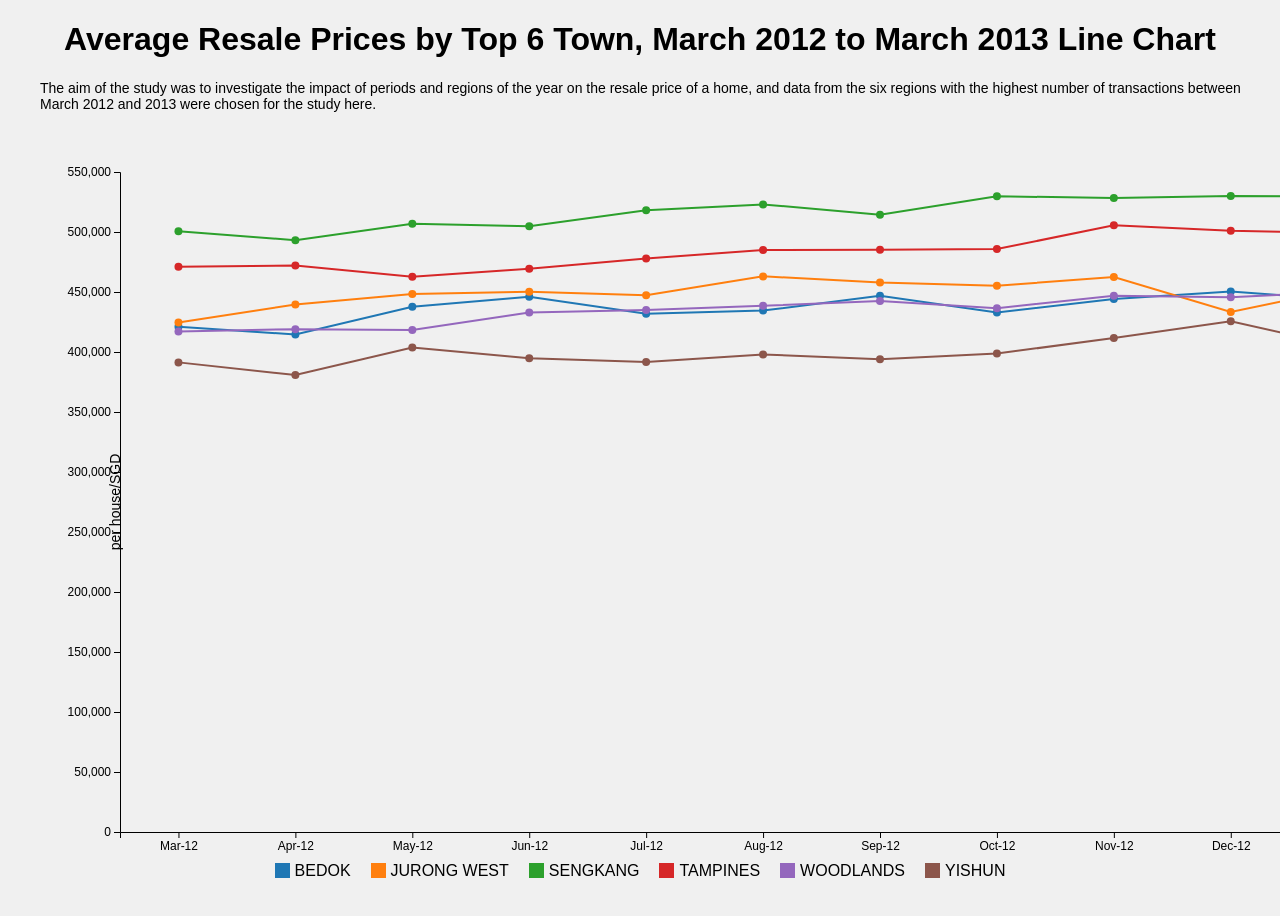
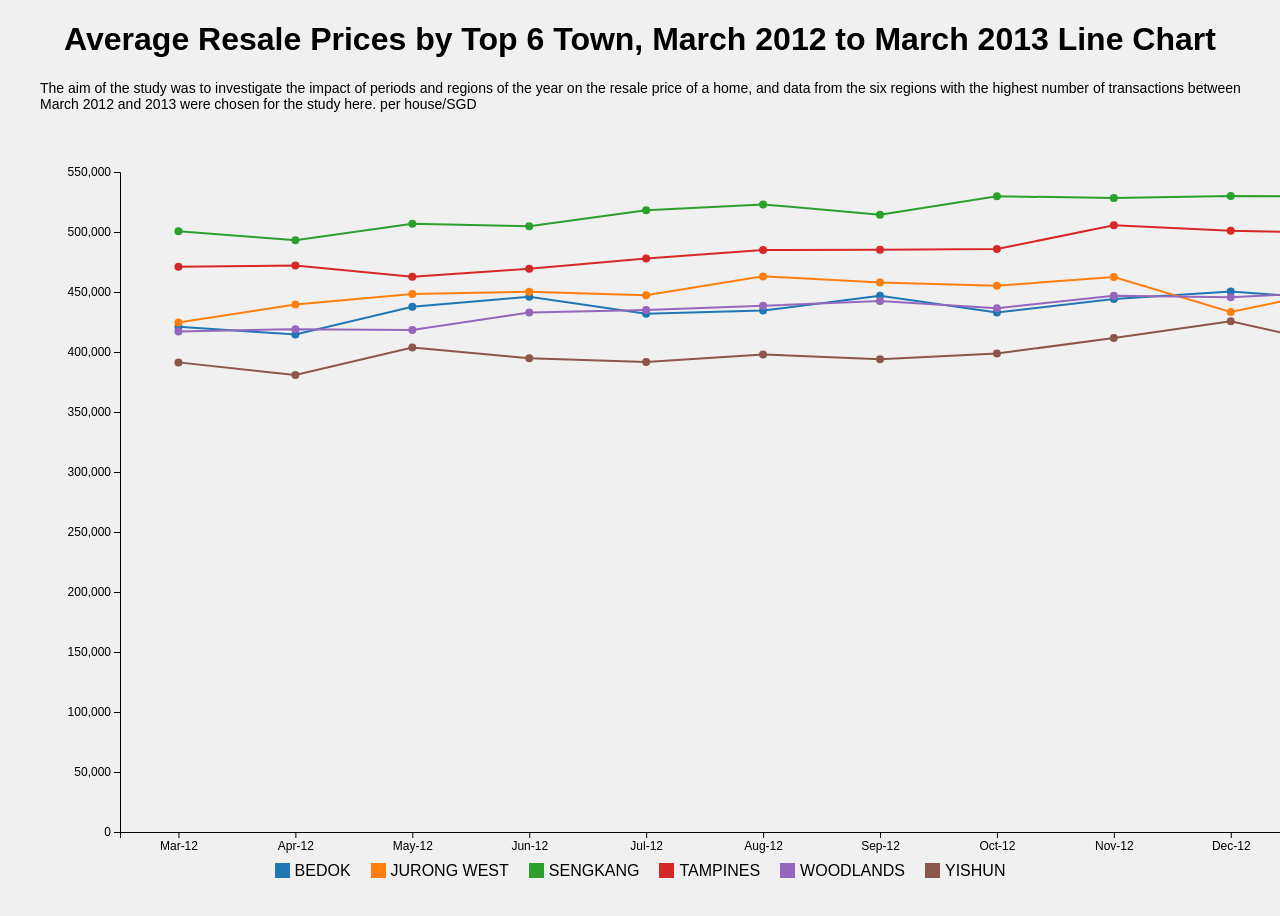
Before and after one commit to y10096/HCDIV-3, a plain HTML site: page index.html in a window 1280 px wide. Shown: the top 916 px of the page. Drawn offline with nearby package versions, Linux system fonts and the light colour scheme.

Commit message:
Update index.html

```diff
--- a/index.html
+++ b/index.html
@@ -108,7 +108,9 @@
 </head>
 <body>
     <h1>Average Resale Prices by Top 6 Town, March 2012 to March 2013 Line Chart</h1>
-    <p>The aim of the study was to investigate the impact of periods and regions of the year on the resale price of a home, and data from the six regions with the highest number of transactions between March 2012 and 2013 were chosen for the study here.</p>
+    <p>The aim of the study was to investigate the impact of periods and regions of the year on the resale price of a home, and data from the six regions with the highest number of transactions
+        between March 2012 and 2013 were chosen for the study here.
+        per house/SGD</p>
     <div class="chart" id="chart"></div>
     <div class="tooltip" id="tooltip"></div>
     <div id="legend" class="legend"></div>
@@ -200,17 +202,6 @@
                 .attr("class", "y-axis")
                 .call(d3.axisLeft(y).ticks(10));
 
-            // Add Y-axis label at the 550000 mark
-            svg.append("text")
-                .attr("class", "y-axis-label")
-                .attr("x", -height / 2)  // Center the label vertically
-                .attr("y", y(550000))  // Set the y position to be at 550000
-                .attr("transform", "rotate(-90)")  // Rotate the text to be vertical
-                .style("text-anchor", "middle")
-                .style("font-size", "14px")
-                .text("per house/SGD");  // Add the label text
-
-
             let color = d3.scaleOrdinal(d3.schemeCategory10);
             let legendData = [];
 
```
